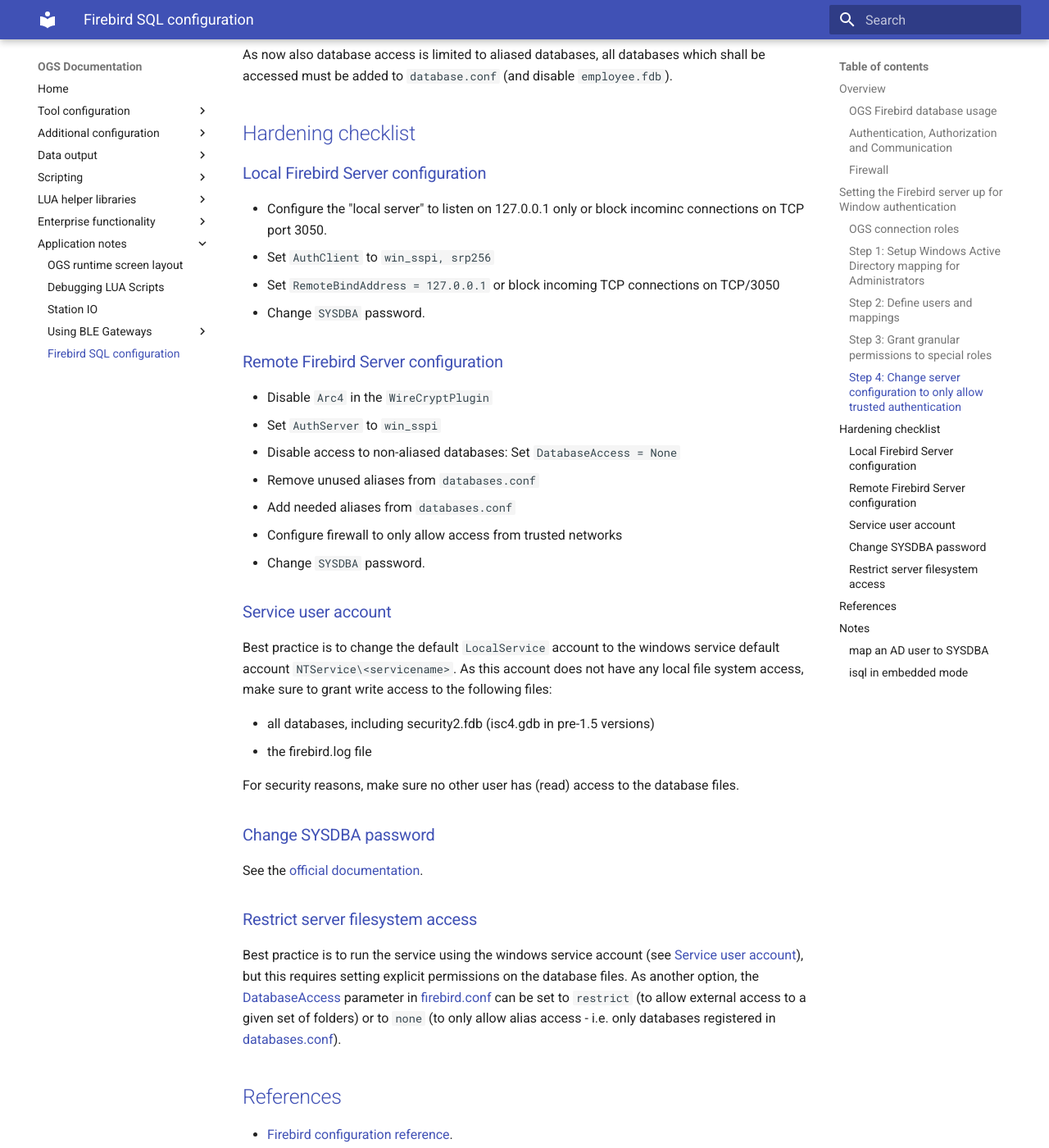
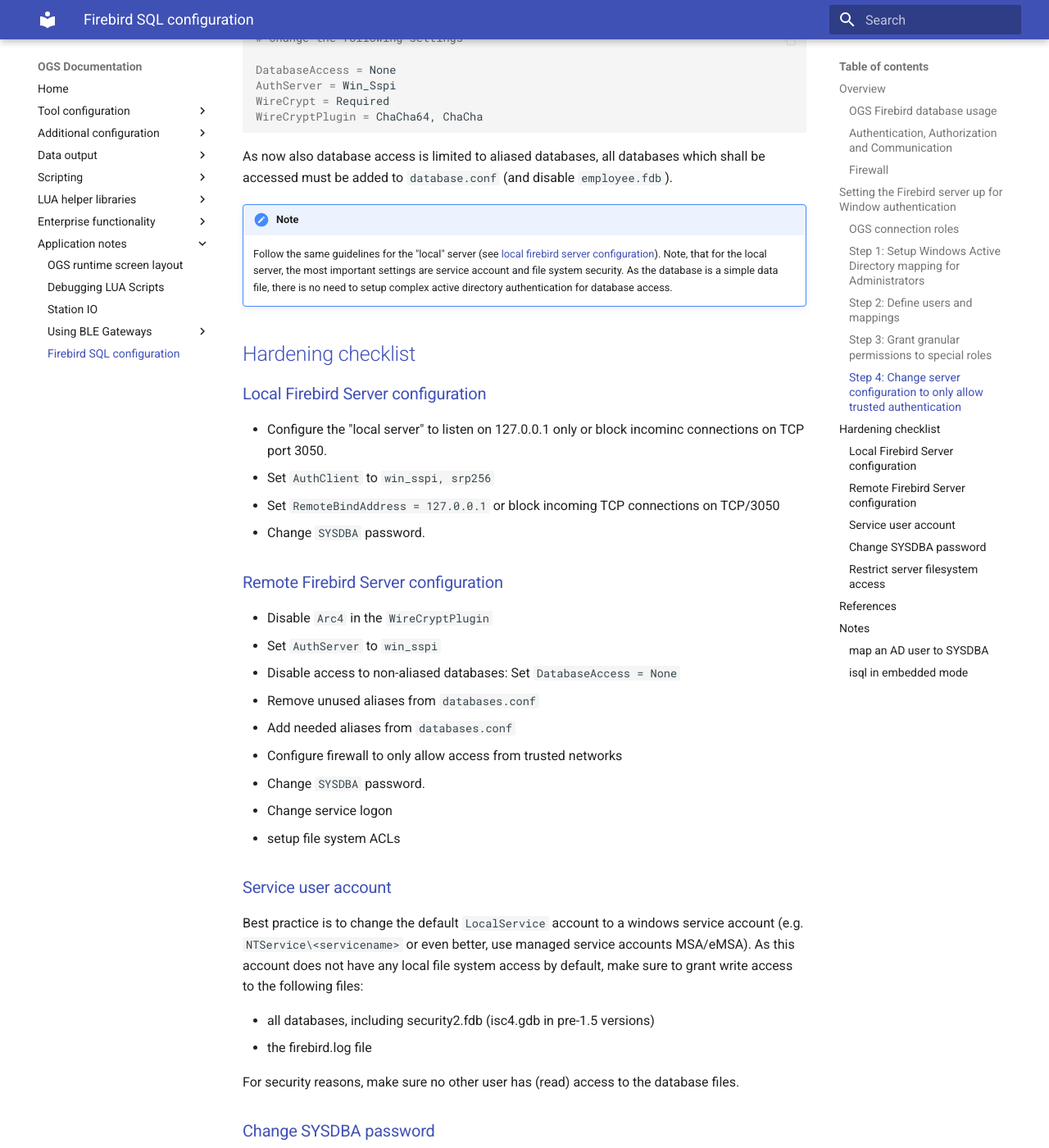
Before and after one commit to haller-erne/ogs, an MkDocs documentation site: the page built from docs/appnotes/firebird-security.md, in a window 1280 px wide and 1400 px high, scrolled down 4790 px. Shown: the whole window at 82% size. Built offline with MkDocs 1.6.1 and Material for MkDocs 9.7.7, drawn with Linux system fonts in a browser that asks for light colours; some of the changed text lies outside the part shown.

Commit message:
Add more notes

```diff
--- a/docs/appnotes/firebird-security.md
+++ b/docs/appnotes/firebird-security.md
@@ -52,6 +52,12 @@
 | heOpImp_reader | heOpImp | config | Read workflows |
 | heOpImp_writer | heOpImp | station | Update workflows |
 | heOpMon_user | heOpMon | station | Read workflows, write station results |
+
+!!! note
+
+    In certain scenarios, the `heOpMon_user` also needs (partial) `read`
+    rights for config database (e.g. check, if config has (remote) changes). Adjust roles and permissions as needed by your scenario!
+
 
 ### Step 1: Setup Windows Active Directory mapping for Administrators
 
@@ -218,6 +224,10 @@
 
 As now also database access is limited to aliased databases, all databases which shall be accessed must be added to `database.conf` (and disable `employee.fdb`).
 
+!!! note
+
+    Follow the same guidelines for the "local" server (see [local firebird server configuration](#local-firebird-server-configuration)). Note, that for the local server, the most important settings are service account and file system security. As the database is a simple data file, there is no need to setup complex active directory authentication for database access.
+
 ## Hardening checklist
 
 ### Local Firebird Server configuration
@@ -234,12 +244,12 @@
 - Add needed aliases from `databases.conf`
 - Configure firewall to only allow access from trusted networks
 - Change `SYSDBA` password.
+- Change service logon
+- setup file system ACLs
 
 ### Service user account
 
-Best practice is to change the default `LocalService` account to the windows service
-default account `NTService\<servicename>`. As this account does not have any local
-file system access, make sure to grant write access to the following files:
+Best practice is to change the default `LocalService` account to a windows service account (e.g. `NTService\<servicename>` or even better, use managed service accounts MSA/eMSA). As this account does not have any local file system access by default, make sure to grant write access to the following files:
 
 - all databases, including security2.fdb (isc4.gdb in pre-1.5 versions)
 - the firebird.log file
@@ -256,6 +266,10 @@
 but this requires setting explicit permissions on the database files. As another option, the [DatabaseAccess](https://www.firebirdsql.org/docs/html/en/refdocs/fbconf/firebird-configuration-reference.html#fbconf-database-access) parameter
 in [firebird.conf](https://www.firebirdsql.org/docs/html/en/refdocs/fbconf/firebird-configuration-reference.html#fbconf-firebird) can be set to `restrict` (to allow external access to a given set of folders) or to `none` (to only
 allow alias access - i.e. only databases registered in [databases.conf](https://www.firebirdsql.org/docs/html/en/refdocs/fbconf/firebird-configuration-reference.html#fbconf-databases)).
+
+!!! warn
+
+    Make sure to [change the service logon and setup file system ACLs accordingly](#service-user-account)!
 
 ## References
 
```
